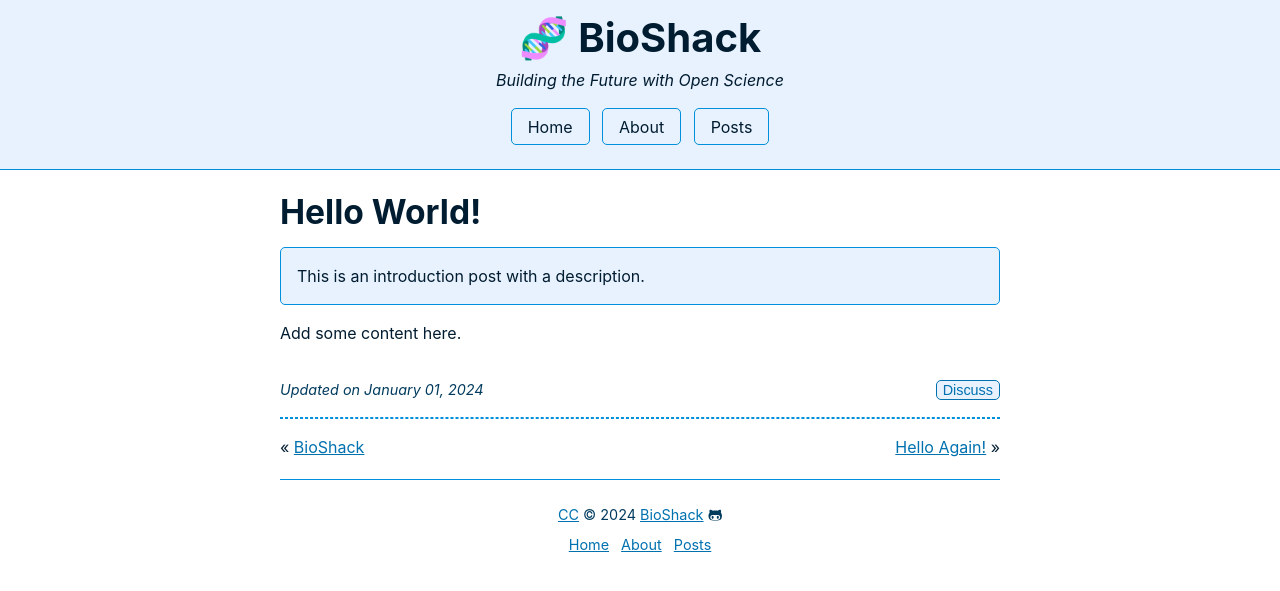
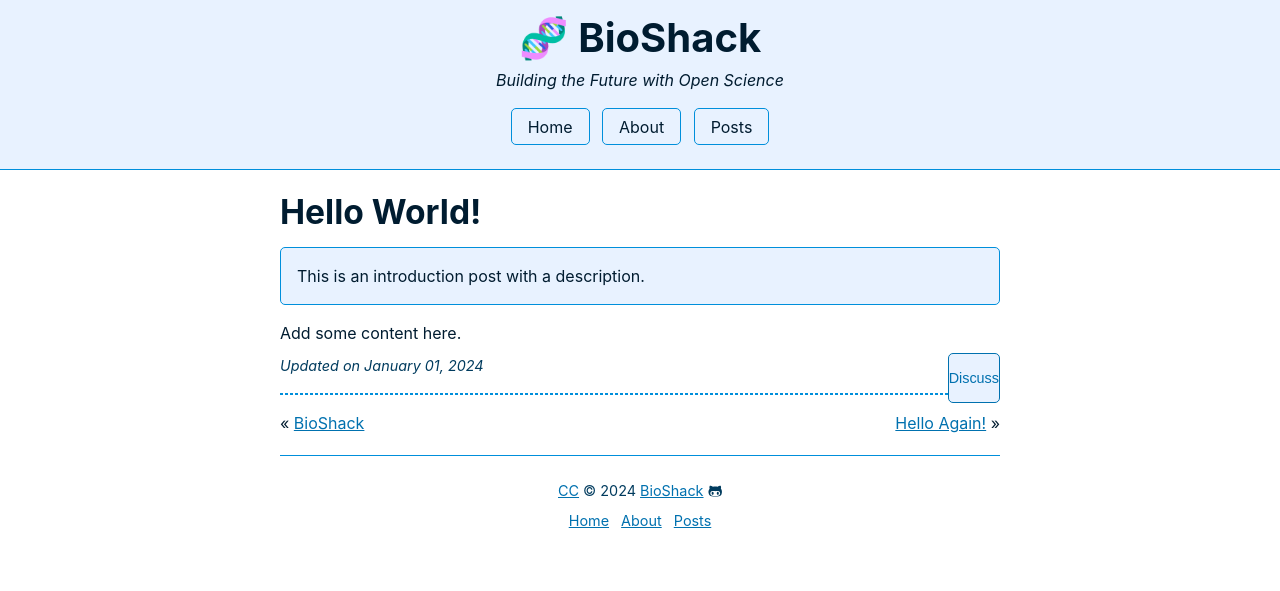
Before and after one commit to megdna/pond, a Jekyll site: the page built from _posts/2024-01-01-hello-world.md, in a window 1280 px wide. Shown: the top 591 px of the page. Built offline with Jekyll 4.4.1, drawn with Linux system fonts in a browser that asks for light colours.

Commit message:
Update theme

```diff
--- a/_layouts/post.html
+++ b/_layouts/post.html
@@ -5,6 +5,6 @@ layout: default
 {% if page.description %}<div class="notice">{{ page.description }}</div>{% endif %}
 {% if page.show %}<figure><img alt="{{ page.alt }}" src="{{ page.image | prepend: site.baseurl | prepend: site.url }}"><figcaption>{{ page.caption }}</figcaption></figure>{% endif %}
 {{ content }}
-{% if page.date %}<br><cite>Updated on {{page.date | date: "%B %d, %Y"}}</cite><div class="next"><button><a href="https://github.com/{{ site.github }}" target="_blank">Discuss</a></button></div><br><hr>{% endif %}
+{% if page.date %}<cite>Updated on {{page.date | date: "%B %d, %Y"}}</cite><div class="next"><button><a href="https://github.com/{{ site.github }}" target="_blank">Discuss</a></button></div><hr>{% endif %}
 {% if page.previous.url %}&laquo; <a href="{{ page.previous.url | prepend: site.baseurl | prepend: site.url }}">{{ page.previous.title }}</a>{% endif %}
 {% if page.next.url %}<div class="next"><a href="{{ page.next.url | prepend: site.baseurl | prepend: site.url }}">{{ page.next.title }}</a> &raquo;</div>{% endif %}
--- a/style.css
+++ b/style.css
@@ -202,6 +202,7 @@ button a {
 button, cite, dd {
   color: var(--meta);
   font-size: 0.9rem;
+  padding: 1rem 0;
 }
 
 code, mark {
```
